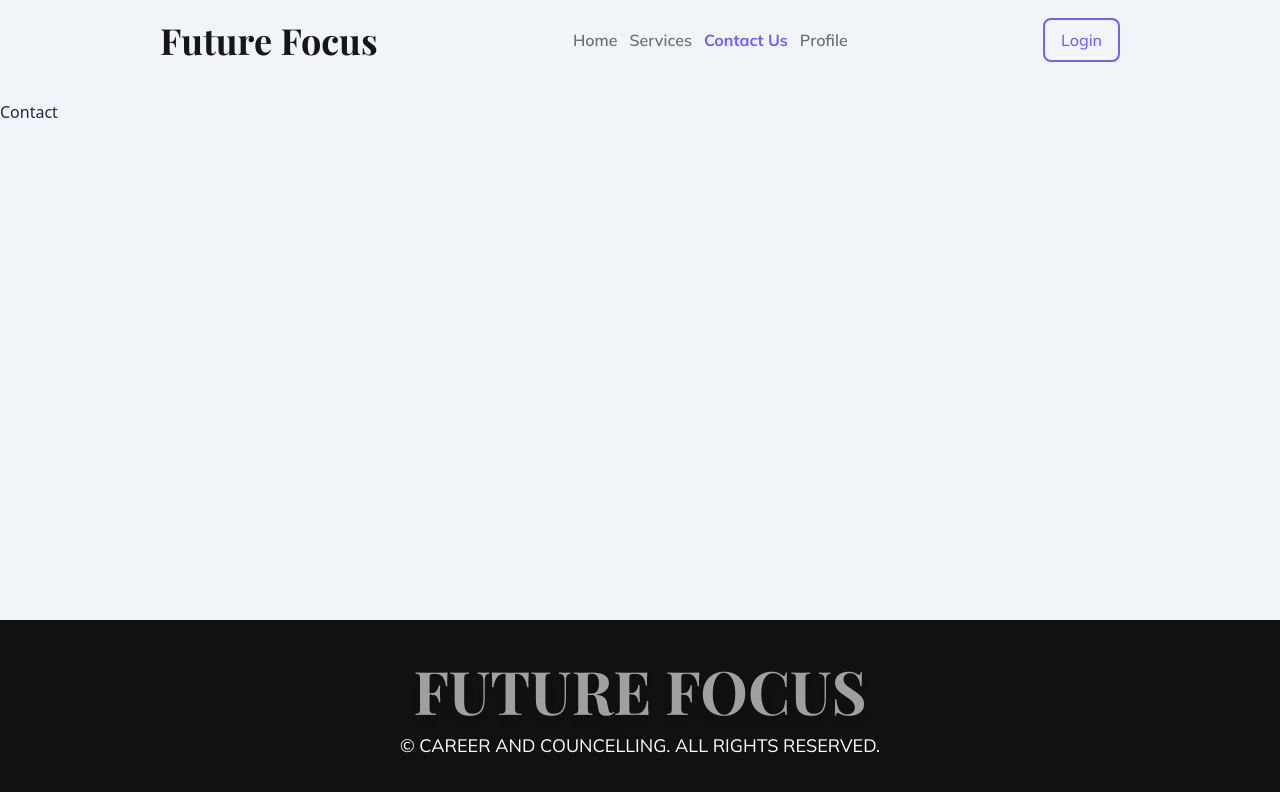
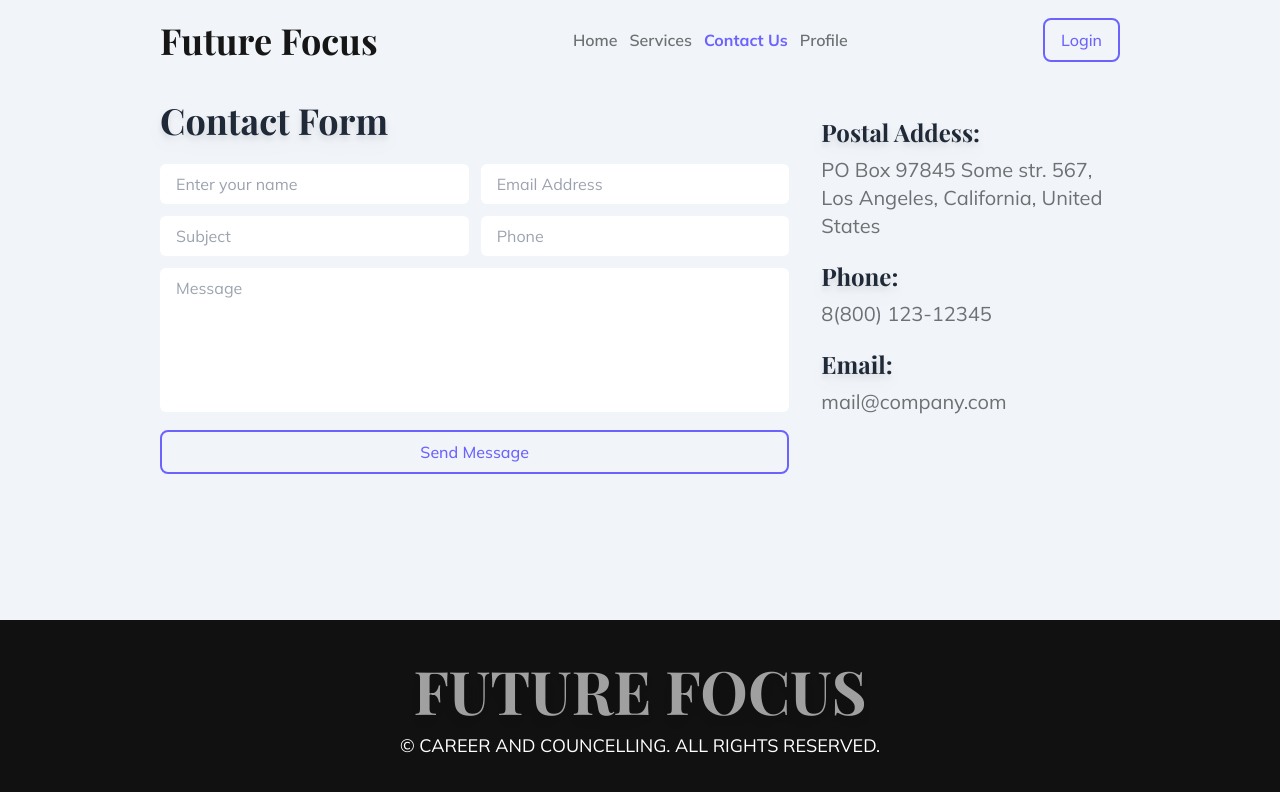
Before and after one commit to adnanakhlasofficial/future-focus, a React (Vite) app: page /contact in a window 1280 px wide. Shown: the top 792 px of the page. Built offline with nearby package versions, Linux system fonts and the light colour scheme; no server answers; a web font is replaced by a local one.

Commit message:
contact section done

```diff
--- a/src/components/Navbar/Navbar.jsx
+++ b/src/components/Navbar/Navbar.jsx
@@ -71,7 +71,7 @@ const Navbar = () => {
             <div>
               <button onClick={logoutUser}>
                 <img
-                  className="h-10 w-10 rounded-full ring ring-primary ring-offset-2"
+                  className="h-10 w-10 object-cover object-center rounded-full ring ring-primary ring-offset-2"
                   src={user && user?.photoURL ? user?.photoURL : userIcon}
                   alt=""
                 />
--- a/src/pages/Contact/Contact.jsx
+++ b/src/pages/Contact/Contact.jsx
@@ -1,9 +1,74 @@
 const Contact = () => {
-    return (
-        <div>
-            Contact
+  return (
+    <div className="wrapper grid grid-cols-1 lg:grid-cols-3 gap-8">
+      <div className="h-full lg:col-span-2">
+        <h2 className="section-title !text-left">Contact Form</h2>
+        <form className="mt-6 grid grid-cols-1 lg:grid-cols-2 gap-3 font-mulish">
+          <div>
+            <input
+              type="text"
+              name="name"
+              className="form-input"
+              placeholder="Enter your name"
+            />
+          </div>
+          <div>
+            <input
+              type="email"
+              name="email"
+              className="form-input"
+              placeholder="Email Address"
+            />
+          </div>
+          <div>
+            <input
+              type="text"
+              name="subject"
+              className="form-input"
+              placeholder="Subject"
+            />
+          </div>
+          <div>
+            <input
+              type="text"
+              name="phone"
+              className="form-input"
+              placeholder="Phone"
+            />
+          </div>
+          <div className="col-span-full">
+            <textarea
+              name="message"
+              className="form-input h-36 w-full resize-none"
+              placeholder="Message"
+            ></textarea>
+          </div>
+
+          <div className="col-span-full">
+            <button className="btn-main w-full text-center">
+              Send Message
+            </button>
+          </div>
+        </form>
+      </div>
+      <div className="space-y-5 py-4">
+        <div className="space-y-2">
+            <h2 className="section-title !text-2xl !text-left">Postal Addess:</h2>
+            <p className="desc !text-gray">PO Box 97845 Some str. 567, Los Angeles, California, United States</p>
         </div>
-    );
+        <div className="space-y-2">
+            <h2 className="section-title !text-2xl !text-left">Phone:</h2>
+            <p className="desc !text-gray">8(800) 123-12345
+            </p>
+        </div>
+        <div className="space-y-2">
+            <h2 className="section-title !text-2xl !text-left">Email:</h2>
+            <p className="desc !text-gray">mail@company.com
+            </p>
+        </div>
+      </div>
+    </div>
+  );
 };
 
 export default Contact;
--- a/src/pages/MyProfile/MyProfile.jsx
+++ b/src/pages/MyProfile/MyProfile.jsx
@@ -3,19 +3,30 @@ import { AuthContext } from "../../provider/AuthProvider";
 import userIcon from "../../assets/user.svg";
 
 const MyProfile = () => {
-  const { user } = useContext(AuthContext);
+  const { user, updateUserProfile, setLoading } = useContext(AuthContext);
 
   const handleUpdateProfile = (e) => {
     e.preventDefault();
+
+    const form = new FormData(e.target);
+    const displayName = form.get("name") ? form.get("name") : user?.displayName;
+    const photoURL = form.get("photo-url") ? form.get("photo-url") : user?.photoURL;
+
+    console.log({displayName, photoURL});
+
+    updateUserProfile({displayName, photoURL})
+    .then(() => {
+        setLoading(false)
+    })
+
   };
 
-  console.log(user?.metadata?.creationTime.slice(0, 16));
   return (
     <div className="wrapper grid min-h-[calc(100vh-300px)] place-items-center">
       <div className="w-full max-w-xl space-y-6 rounded-lg bg-slate-300 px-4 py-4">
         <div>
           <img
-            className="h-40 rounded-full ring-4 ring-offset-4 ring-offset-slate-300 ring-primary"
+            className="h-40 w-40 object-cover object-center rounded-full ring-4 ring-offset-4 ring-offset-slate-300 ring-primary"
             src={user && user?.photoURL ? user?.photoURL : userIcon}
             alt=""
           />
@@ -39,13 +50,13 @@ const MyProfile = () => {
           </section>
         </div>
         <div>
-          <form onSubmit={handleUpdateProfile} className="space-y-3">
+          <form onSubmit={handleUpdateProfile} className="space-y-3 font-mulish">
             <div>
               <input
                 type="text"
-                name="email"
+                name="name"
                 className="form-input"
-                placeholder="Enter your email"
+                placeholder="Enter your name"
               />
             </div>
             <div>
@@ -60,8 +71,8 @@ const MyProfile = () => {
             </div>
             <div>
               <input
-                type="text"
-                name="email"
+                type="url"
+                name="photo-url"
                 className="form-input"
                 placeholder="Enter your photo url"
               />
```
